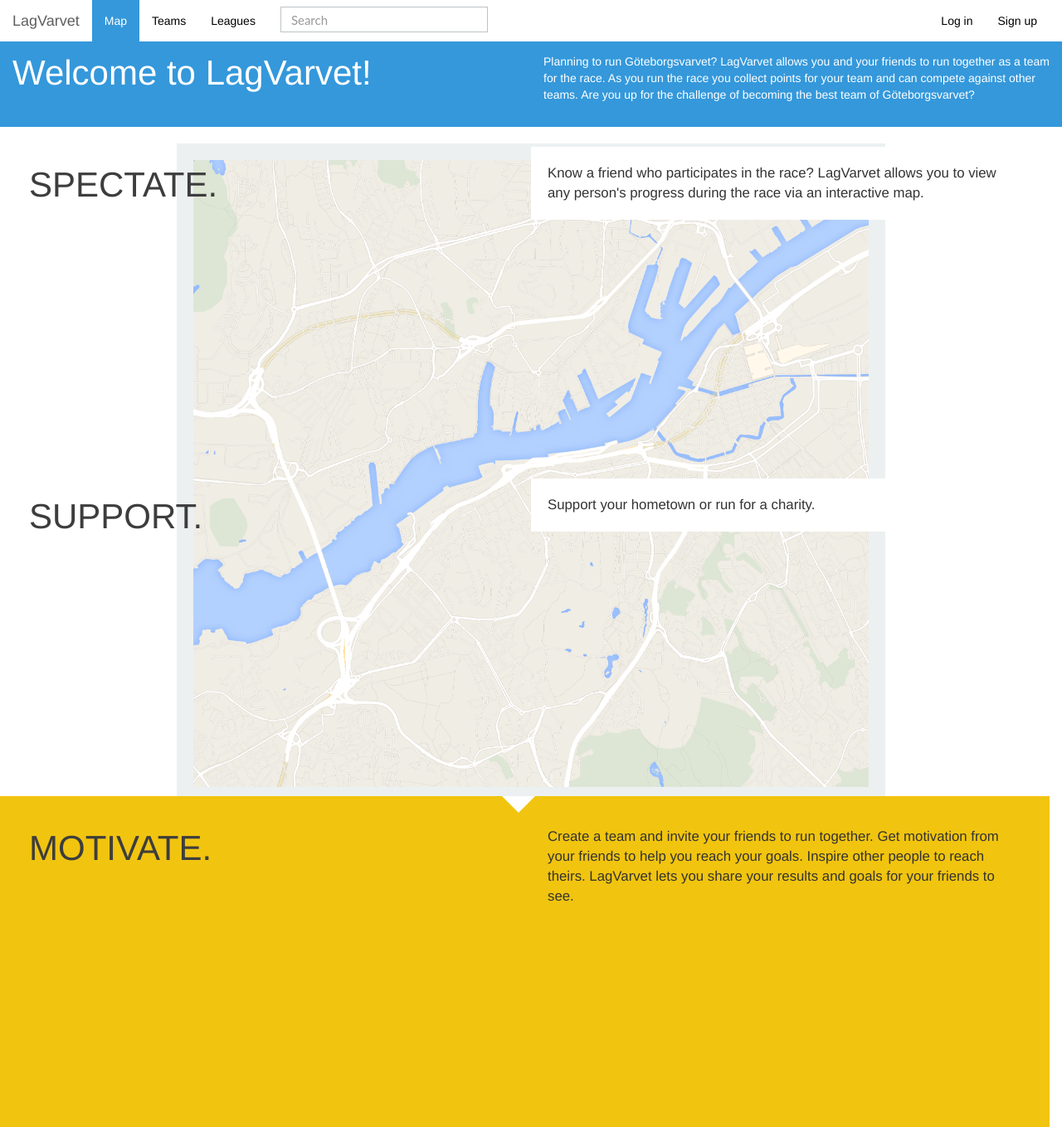
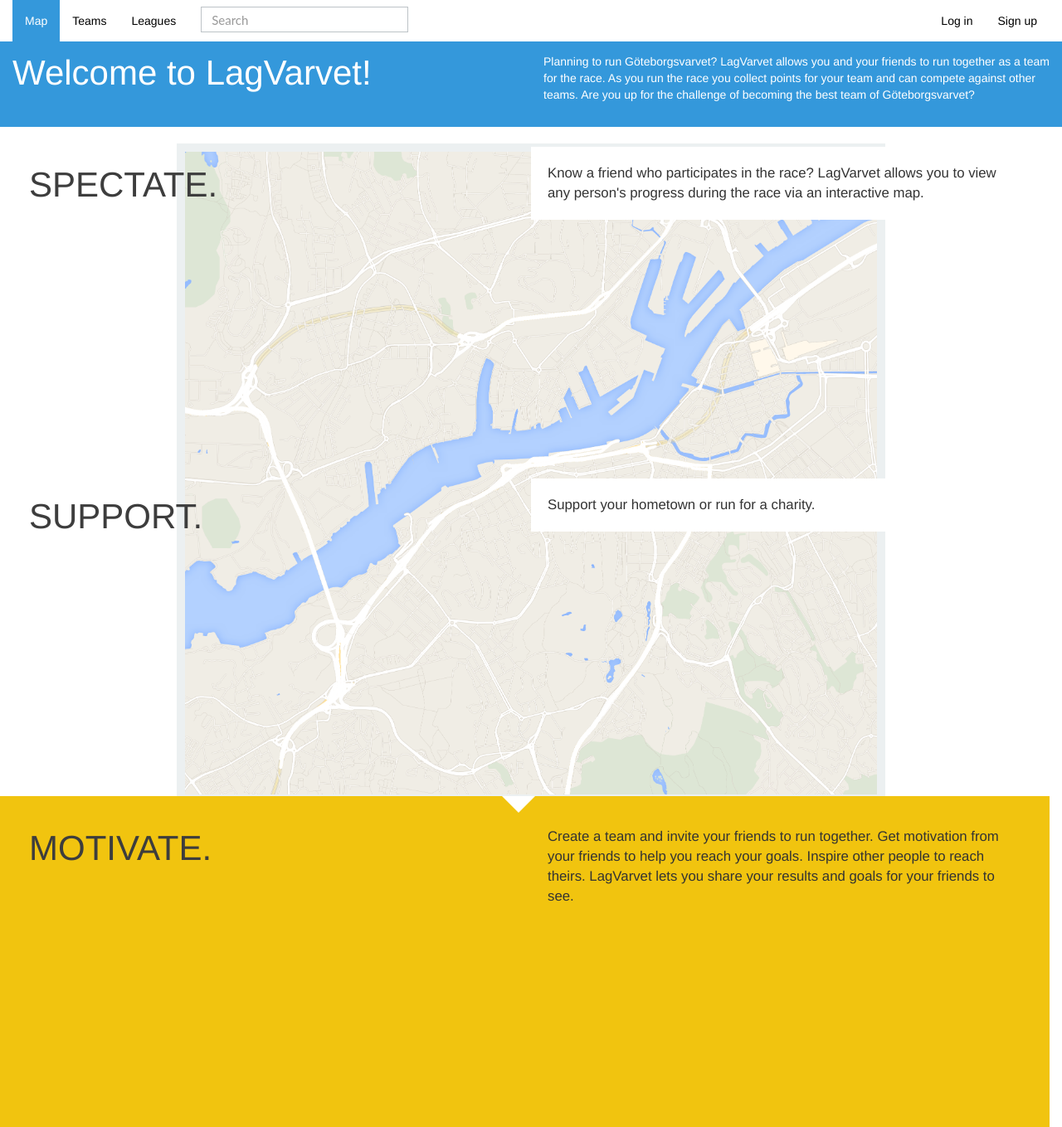
Before and after one commit to daverik/goteams, a PHP site: page / in a window 1280 px wide. Shown: the top 1359 px of the page at 83% size. Run offline with PHP 8.4, Linux system fonts and the light colour scheme; style sheets or scripts are compiled from the project's sources; some libraries are stand-ins or nearby versions.

Commit message:
Changes I dont know what

```diff
--- a/Website/css/main.less
+++ b/Website/css/main.less
@@ -72,7 +72,7 @@ ul {
 
 .row .map {
 	margin-top:20px;
-	padding:20px;
+	padding:10px;
 	background-color:#ecf0f1;
 }
 
@@ -557,6 +557,10 @@ fieldset[disabled] .form-control {
 	margin-top:5px;
 }
 
+.team-page, .league-page {
+	max-width:600px;
+}
+
 /*
  * Remove text-shadow in selection highlight: h5bp.com/i
  * These selection rule sets have to be separate.
--- a/Website/index.html
+++ b/Website/index.html
@@ -36,7 +36,7 @@
 						<span class="icon-bar"></span>
 						<span class="icon-bar"></span>
 					</button>
-					<a class="navbar-brand" href="#">LagVarvet</a>
+					<!--<a class="navbar-brand" href="#">LagVarvet</a>-->
 				</div>
 
 				<!-- Collect the nav links, forms, and other content for toggling -->
@@ -102,8 +102,10 @@
 					</div>
 					<div class="col-md-2"></div>
 				</div>
+				<div class="stuffToHide">
 				<div class="row count-down">
 					<div class="col-md-12">
+						<img src="img/logo.png"></img>
 						<h1 class="count-down-text text-center">213 days left to the race.</h1>
 					</div>
 				</div>
@@ -156,6 +158,7 @@
 					</div>
 				</div>
 			</div>
+			 </div>
 		</div>
 		<script src="//ajax.googleapis.com/ajax/libs/jquery/1.10.2/jquery.min.js"></script>
 		<script>
--- a/Website/js/main.js
+++ b/Website/js/main.js
@@ -1,18 +1,19 @@
 var loggedIn = false;
 
 $(function() {
-	$('.map-start').load('pages/map.html', function() {});
+	$('.map-start').load('pages/map.html', function() {
+	});
 });
 
 $(window).scroll(function() {
-	if($(window).scrollTop() > 0) {
+	if ($(window).scrollTop() > 0) {
 		var ypos = $(window).scrollTop();
-		$('.count-down').css('top',500-ypos);
-		$('.league-section').css('top',1200-ypos);
-		$('.team-section').css('top',1600-ypos);
-		$('.compete-section').css('top',2400-ypos);
-		$('.teams-section').css('top',2000-ypos);
-		$('.arrow').css('top',2000-ypos);
+		$('.count-down').css('top', 500 - ypos);
+		$('.league-section').css('top', 1200 - ypos);
+		$('.team-section').css('top', 1600 - ypos);
+		$('.compete-section').css('top', 2400 - ypos);
+		$('.teams-section').css('top', 2000 - ypos);
+		$('.arrow').css('top', 2000 - ypos);
 	}
 });
 
@@ -26,8 +27,9 @@ function removeActiveNavClasses() {
 	$("#nav-leagues").removeClass("active");
 }
 
+
 $('.searchbox').keyup(function(e) {
-	if(!$('.search-dropdown').hasClass('open')) {
+	if (!$('.search-dropdown').hasClass('open')) {
 		$('.search-dropdown').addClass('open');
 	}
 	$('.dropdown-menu').html('');
@@ -42,23 +44,28 @@ $('.searchbox').keyup(function(e) {
 			//console.log(data);
 			var msg = $.parseJSON(data);
 			//console.log(msg.values);
-			for(var i = 0; i < msg.values.length; i++) {
-				$('.dropdown-menu').append("<li class='search-item'><a href='#'>"+msg.values[i]+"</a></li>");
+			for (var i = 0; i < msg.values.length; i++) {
+				$('.dropdown-menu').append("<li class='search-item'><a href='#'>" + msg.values[i] + "</a></li>");
 			}
 			$('.search-item').click(function() {
 				loadTeamPage($(this).find('a').html().trim());
+				$('.stuffToHide').hide();
 			});
 		}
 	});
 });
 
+$('#nav-map-link').click(function() {
+	var container;
 
-$('#nav-map-link').click(function() {
 	if (loggedIn) {
-		$("#inner-container").load('pages/map.html');
+		container = "#inner-container";
+	} else {
+		container = ".map-start"
+	}
+	$(container).load('pages/map.html');
 	removeActiveNavClasses();
 	$("#nav-map").addClass("active");
-	}
 });
 
 $("#username").keyup(function(e) {
@@ -151,8 +158,15 @@ function loadLeagues() {
 
 function loadTeamPage(team) {
 
+	var container;
+
 	if (loggedIn) {
-		$("#inner-container").load('pages/teams.html', function() {
+		container = "#inner-container";
+	} else {
+		container = ".map-start"
+	}
+
+	$(container).load('pages/teams.html', function() {
 		if (team) {
 			$('.page-info').hide();
 			$(".team-header").html("<h2>" + team + "</h2>");
@@ -180,11 +194,11 @@ function loadTeamPage(team) {
 								if (data) {
 									for (var i = 0; i < data.posts.length; i++) {
 										var img = data.posts[i].avatar;
-											if(!img || img == "") {
+										if (!img || img == "") {
 											img = "default-avatar.png";
 										}
-											img = "../img/avatar/"+img;
-											$('.wall').append('<div class="row"><div class="col-md-2">' + '<img src="'+img+'" alt="Avatar" width="64" height="64" class="img-circle">' + '</div><div class="col-md-10"><h3>' + data.posts[i].name + '</h3>' + '<p class="post">' + data.posts[i].text + '</p></div></div>');
+										img = "../img/avatar/" + img;
+										$('.wall').append('<div class="row"><div class="col-md-2">' + '<img src="' + img + '" alt="Avatar" width="64" height="64" class="img-circle">' + '</div><div class="col-md-10"><h3>' + data.posts[i].name + '</h3>' + '<p class="post">' + data.posts[i].text + '</p></div></div>');
 									}
 								}
 							}
@@ -207,7 +221,6 @@ function loadTeamPage(team) {
 	});
 	removeActiveNavClasses();
 	$("#nav-teams").addClass("active");
-	}
 }
 
 function loadLeaguePage(league) {
--- a/Website/pages/leagues.html
+++ b/Website/pages/leagues.html
@@ -1,3 +1,4 @@
+<div class="league-page">
 	<div class="row league-header">
 		<h2>Leagues</h2>
 	</div>
@@ -24,3 +25,4 @@
 	<p id="page-info">
 		This is the league page. You can view leagues by selecting them from the list on the left
 	</p>
+</div>
--- a/Website/pages/map.html
+++ b/Website/pages/map.html
@@ -1,4 +1,4 @@
 
-<div class="row team-content map">
+<div class="row map">
 	<img src="../img/MapNoPath.png" width="100%"></img>
 </div>
--- a/Website/pages/teams.html
+++ b/Website/pages/teams.html
@@ -1,3 +1,5 @@
+<div class="team-page">
+
 	<div class="row team-header">
 		<h2>Teams</h2>
 	</div>
@@ -39,3 +41,4 @@
 	<p class="page-info">
 		This is the teams page. You can view teams by selecting them from the list on the left
 	</p>
+</div>
```
Also changed, not shown: Website/img/logo.png (added). Lines whose indentation alone changed are shown as unchanged.
